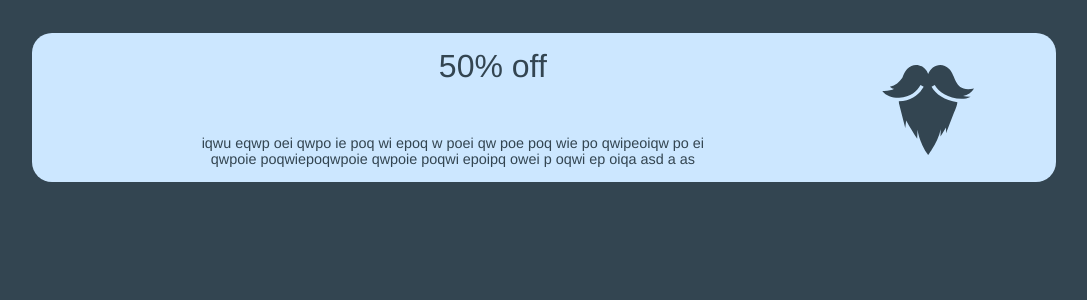
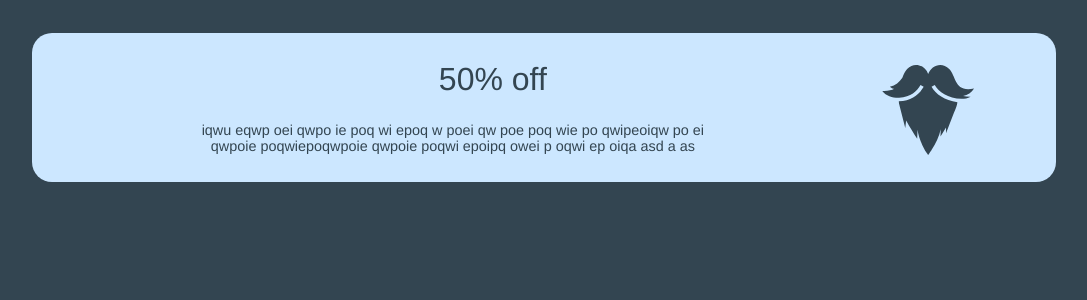
Before and after one commit to DanRantino/barbershop, a Next.js app: page /components/promo in a window 1280 px wide. Shown: the top 300 px of the page, without its empty margins (96-1183 px from the left). Built offline with nearby package versions, Linux system fonts and the light colour scheme.

Commit message:
Update some styles, made the Profile component, and the Promo component

```diff
--- a/pages/components/promo/styles.ts
+++ b/pages/components/promo/styles.ts
@@ -30,10 +30,10 @@ export const ContentContainer = styled.div`
 export const ContainerDescriptionPromo = styled.div`
   ${() => css`
     width: 80%;
-    height: 80%;
+    height: 70%;
     display: flex;
     flex-direction: column;
-    justify-content: space-between;
+    justify-content: space-evenly;
     @media (max-width: 1000px) {
       width: 90%;
       height: 90%;
--- a/pages/components/styles.ts
+++ b/pages/components/styles.ts
@@ -10,6 +10,6 @@ export const Wrapper = styled.div`
 `
 export const ContentWrapper = styled.div`
   ${() => css`
-    padding: 5% 7% 5% 7%;
+    padding: 3% 7% 5% 7%;
   `}
 `
```
Lines whose indentation alone changed are shown as unchanged.
